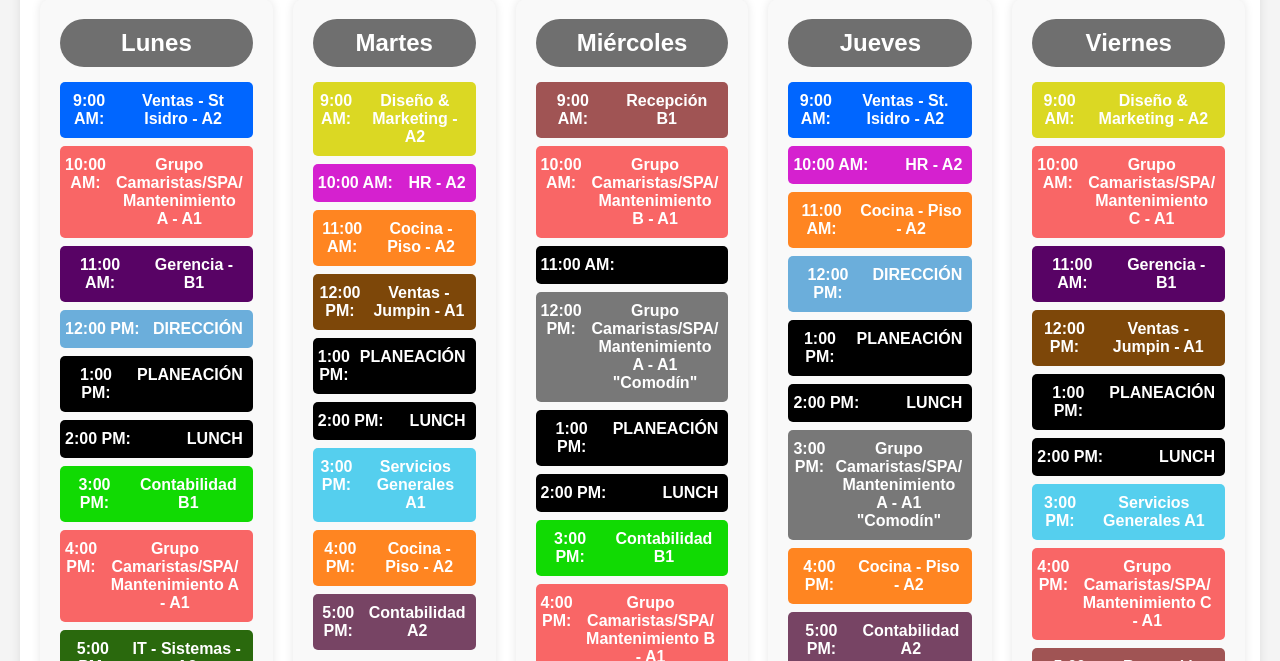
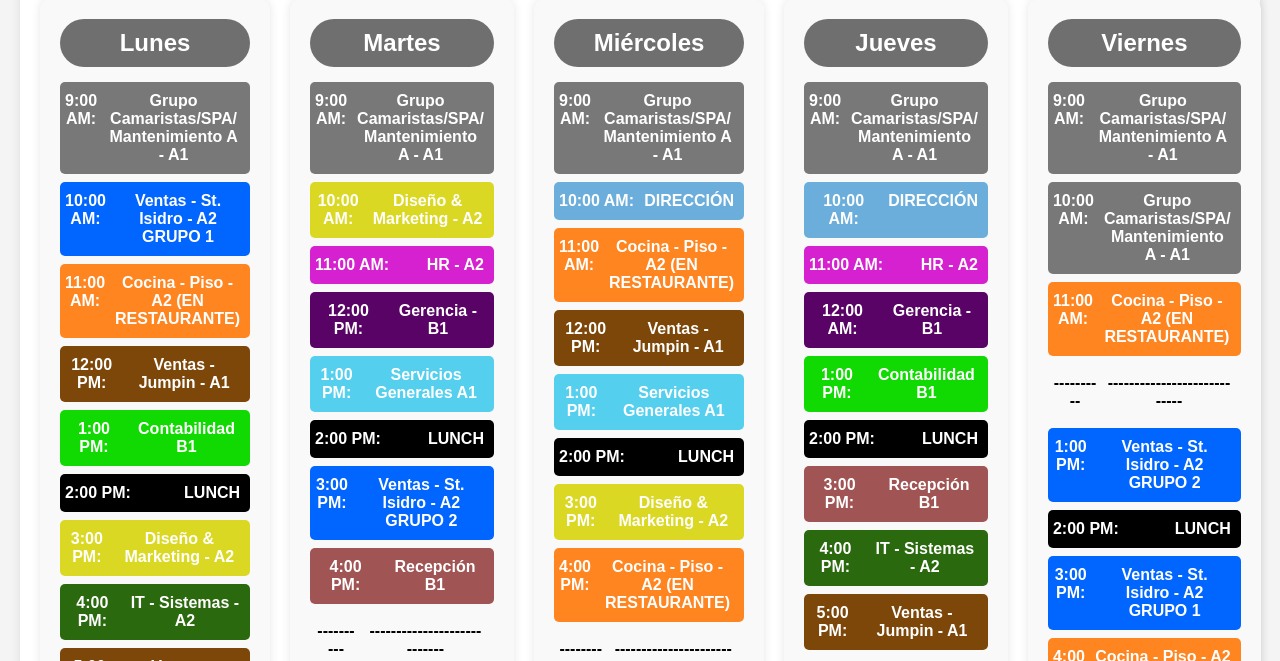
Before and after one commit to DanielAlcala24/weeklyScheduleAbadimx, a plain HTML site: page index.html in a window 1280 px wide. Shown: the part 291-952 px from the top of the page. Drawn offline with Linux system fonts and the light colour scheme.

Commit message:
cambios en horarios

```diff
--- a/index.html
+++ b/index.html
@@ -15,63 +15,99 @@
         <div class="schedule">
             <div class="day">
                 <h2>Lunes</h2>
-                <p class="ventasSTA1"><strong>9:00 AM:</strong> Ventas - St Isidro - A2</p>
-                <p class="camaristasSPAMantCA1"><strong>10:00 AM:</strong> Grupo Camaristas/SPA/ Mantenimiento A - A1</p>
-                <p class="gerenciaB1"><strong>11:00 AM:</strong> Gerencia - B1</p>
-                <p class="direccion"><strong>12:00 PM:</strong> DIRECCIÓN</p>
-                <p class="black"><strong>1:00 PM:</strong> PLANEACIÓN</p>
+                <p class="camaristasSPAMantAA11"><strong>9:00 AM:</strong> Grupo Camaristas/SPA/ Mantenimiento A - A1</p>
+                <!--<p class="ventasSTA1"><strong>9:00 AM:</strong> Ventas - St Isidro - A2</p>-->
+                <p class="ventasSTA1"><strong>10:00 AM:</strong> Ventas - St. Isidro - A2 GRUPO 1</p>
+                <!--<p class="camaristasSPAMantCA1"><strong>10:00 AM:</strong> Grupo Camaristas/SPA/ Mantenimiento A - A1</p>-->
+                <p class="cocinaPisoA2"><strong>11:00 AM:</strong> Cocina - Piso - A2 (EN RESTAURANTE)</p>
+                <!--<p class="gerenciaB1"><strong>11:00 AM:</strong> Gerencia - B1</p>-->
+                <p class="ventasJumpinA1"><strong>12:00 PM:</strong> Ventas - Jumpin - A1</p>
+                <!--<p class="direccion"><strong>12:00 PM:</strong> DIRECCIÓN</p>-->
+                <p class="contabilidadB1"><strong>1:00 PM:</strong> Contabilidad B1 </p>
+                <!--<p class="black"><strong>1:00 PM:</strong> PLANEACIÓN</p>-->
                 <p class="black"><strong>2:00 PM:</strong> LUNCH</p>
-                <p class="contabilidadB1"><strong>3:00 PM:</strong> Contabilidad B1 </p>
-                <p class="camaristasSPAMantCA1"><strong>4:00 PM:</strong> Grupo Camaristas/SPA/ Mantenimiento A - A1</p>
-                <p class="ITA2"><strong>5:00 PM:</strong> IT - Sistemas - A2</p>
+                <p class="disenoA2"><strong>3:00 PM:</strong> Diseño & Marketing - A2</p>
+                <!--<p class="contabilidadB1"><strong>3:00 PM:</strong> Contabilidad B1 </p>-->
+                <p class="ITA2"><strong>4:00 PM:</strong> IT - Sistemas - A2</p>
+                <!--<p class="camaristasSPAMantCA1"><strong>4:00 PM:</strong> Grupo Camaristas/SPA/ Mantenimiento A - A1</p>-->
+                <p class="ventasJumpinA1"><strong>5:00 PM:</strong> Ventas - Jumpin - A1</p>
+                <!--<p class="ITA2"><strong>5:00 PM:</strong> IT - Sistemas - A2</p>-->
             </div>
             <div class="day">
                 <h2>Martes</h2>
-                <p class="disenoA2"><strong>9:00 AM:</strong> Diseño & Marketing - A2</p>
-                <p class="HRA2"><strong>10:00 AM:</strong> HR - A2</p>
-                <p class="cocinaPisoA2"><strong>11:00 AM:</strong> Cocina - Piso - A2</p>
-                <p class="ventasJumpinA1"><strong>12:00 PM:</strong> Ventas - Jumpin - A1</p>
-                <p class="black"><strong>1:00 PM:</strong> PLANEACIÓN</p>
+                <p class="camaristasSPAMantAA11"><strong>9:00 AM:</strong> Grupo Camaristas/SPA/ Mantenimiento A - A1</p>
+                <!--<p class="disenoA2"><strong>9:00 AM:</strong> Diseño & Marketing - A2</p>-->
+                <p class="disenoA2"><strong>10:00 AM:</strong> Diseño & Marketing - A2</p>
+                <!--<p class="HRA2"><strong>10:00 AM:</strong> HR - A2</p>-->
+                <p class="HRA2"><strong>11:00 AM:</strong> HR - A2</p>
+                <!--<p class="cocinaPisoA2"><strong>11:00 AM:</strong> Cocina - Piso - A2</p>-->
+                <p class="gerenciaB1"><strong>12:00 PM:</strong> Gerencia - B1</p>
+                <!--<p class="ventasJumpinA1"><strong>12:00 PM:</strong> Ventas - Jumpin - A1</p>-->
+                <p class="serviciosGeneralesA1"><strong>1:00 PM:</strong> Servicios Generales A1</p>
+                <!--<p class="black"><strong>1:00 PM:</strong> PLANEACIÓN</p>-->
                 <p class="black"><strong>2:00 PM:</strong> LUNCH</p>
-                <p class="serviciosGeneralesA1"><strong>3:00 PM:</strong> Servicios Generales A1</p>
-                <p class="cocinaPisoA2"><strong>4:00 PM:</strong> Cocina - Piso - A2</p>
-                <p class="contabilidadA2"><strong>5:00 PM:</strong> Contabilidad A2</p>
+                <p class="ventasSTA1"><strong>3:00 PM:</strong> Ventas - St. Isidro - A2 GRUPO 2</p>
+                <!--<p class="serviciosGeneralesA1"><strong>3:00 PM:</strong> Servicios Generales A1</p>-->
+                <p class="recepcionB1"><strong>4:00 PM:</strong> Recepción B1</p>
+                <!--<p class="cocinaPisoA2"><strong>4:00 PM:</strong> Cocina - Piso - A2</p>-->
+                <p class="" style="color: #000;"><strong>----------</strong>----------------------------</p>
             </div>
             <div class="day">
                 <h2>Miércoles</h2>
-                <p class="recepcionB1"><strong>9:00 AM:</strong> Recepción B1</p>
-                <p class="camaristasSPAMantCA1"><strong>10:00 AM:</strong> Grupo Camaristas/SPA/ Mantenimiento B - A1</p>
-                <p class="black"><strong>11:00 AM:</strong> </p>
-                <p class="camaristasSPAMantAA11"><strong>12:00 PM:</strong> Grupo Camaristas/SPA/ Mantenimiento A - A1 "Comodín"</p>
-                <p class="black"><strong>1:00 PM:</strong> PLANEACIÓN</p>
+                <p class="camaristasSPAMantAA11"><strong>9:00 AM:</strong> Grupo Camaristas/SPA/ Mantenimiento A - A1</p>
+                <!--<p class="recepcionB1"><strong>9:00 AM:</strong> Recepción B1</p>-->
+                <p class="direccion"><strong>10:00 AM:</strong> DIRECCIÓN</p>
+                <!--<p class="camaristasSPAMantCA1"><strong>10:00 AM:</strong> Grupo Camaristas/SPA/ Mantenimiento B - A1</p>-->
+                <p class="cocinaPisoA2"><strong>11:00 AM:</strong> Cocina - Piso - A2 (EN RESTAURANTE)</p>
+                <!--<p class="black"><strong>11:00 AM:</strong> </p>-->
+                <p class="ventasJumpinA1"><strong>12:00 PM:</strong> Ventas - Jumpin - A1</p>
+                <!--<p class="camaristasSPAMantAA11"><strong>12:00 PM:</strong> Grupo Camaristas/SPA/ Mantenimiento A - A1 "Comodín"</p>-->
+                <p class="serviciosGeneralesA1"><strong>1:00 PM:</strong> Servicios Generales A1</p>
+                <!--<p class="black"><strong>1:00 PM:</strong> PLANEACIÓN</p>-->
                 <p class="black"><strong>2:00 PM:</strong> LUNCH</p>
-                <p class="contabilidadB1"><strong>3:00 PM:</strong> Contabilidad B1 </p>
-                <p class="camaristasSPAMantCA1"><strong>4:00 PM:</strong> Grupo Camaristas/SPA/ Mantenimiento B - A1</p>
-                <p class="ITA2"><strong>5:00 PM:</strong> IT - Sistemas - A2</p>
+                <p class="disenoA2"><strong>3:00 PM:</strong> Diseño & Marketing - A2</p>
+                <!--<p class="contabilidadB1"><strong>3:00 PM:</strong> Contabilidad B1 </p>-->
+                <p class="cocinaPisoA2"><strong>4:00 PM:</strong> Cocina - Piso - A2 (EN RESTAURANTE)</p>
+                <!--<p class="camaristasSPAMantCA1"><strong>4:00 PM:</strong> Grupo Camaristas/SPA/ Mantenimiento B - A1</p>-->
+                <p class="" style="color: #000;"><strong>----------</strong>----------------------------</p>
             </div>
             <div class="day">
                 <h2>Jueves</h2>
-                <p class="ventasSTA1"><strong>9:00 AM:</strong> Ventas - St. Isidro - A2</p>
-                <p class="HRA2"><strong>10:00 AM:</strong> HR - A2</p>
-                <p class="cocinaPisoA2"><strong>11:00 AM:</strong> Cocina - Piso - A2</p>
-                <p class="direccion"><strong>12:00 PM:</strong> DIRECCIÓN</p>
-                <p class="black"><strong>1:00 PM:</strong> PLANEACIÓN</p>
+                <p class="camaristasSPAMantAA11"><strong>9:00 AM:</strong> Grupo Camaristas/SPA/ Mantenimiento A - A1</p>
+                <!--<p class="ventasSTA1"><strong>9:00 AM:</strong> Ventas - St. Isidro - A2</p>-->
+                <p class="direccion"><strong>10:00 AM:</strong> DIRECCIÓN</p>
+                <!--<p class="HRA2"><strong>10:00 AM:</strong> HR - A2</p>-->
+                <p class="HRA2"><strong>11:00 AM:</strong> HR - A2</p>
+                <!--<p class="cocinaPisoA2"><strong>11:00 AM:</strong> Cocina - Piso - A2</p>-->
+                <p class="gerenciaB1"><strong>12:00 AM:</strong> Gerencia - B1</p>
+                <!--<p class="direccion"><strong>12:00 PM:</strong> DIRECCIÓN</p>-->
+                <p class="contabilidadB1"><strong>1:00 PM:</strong> Contabilidad B1 </p>
+                <!--<p class="black"><strong>1:00 PM:</strong> PLANEACIÓN</p>-->
                 <p class="black"><strong>2:00 PM:</strong> LUNCH</p>
-                <p class="camaristasSPAMantAA11"><strong>3:00 PM:</strong> Grupo Camaristas/SPA/ Mantenimiento A - A1 "Comodín"</p>
-                <p class="cocinaPisoA2"><strong>4:00 PM:</strong> Cocina - Piso - A2</p>
-                <p class="contabilidadA2"><strong>5:00 PM:</strong> Contabilidad A2</p>
+                <p class="recepcionB1"><strong>3:00 PM:</strong> Recepción B1</p>
+                <!--<p class="camaristasSPAMantAA11"><strong>3:00 PM:</strong> Grupo Camaristas/SPA/ Mantenimiento A - A1 "Comodín"</p>-->
+                <p class="ITA2"><strong>4:00 PM:</strong> IT - Sistemas - A2</p>
+                <!--<p class="cocinaPisoA2"><strong>4:00 PM:</strong> Cocina - Piso - A2</p>-->
+                <p class="ventasJumpinA1"><strong>5:00 PM:</strong> Ventas - Jumpin - A1</p>
+                <!--<p class="contabilidadA2"><strong>5:00 PM:</strong> Contabilidad A2</p>-->
             </div>
             <div class="day">
                 <h2>Viernes</h2>
-                <p class="disenoA2"><strong>9:00 AM:</strong> Diseño & Marketing - A2</p>
-                <p class="camaristasSPAMantCA1"><strong>10:00 AM:</strong> Grupo Camaristas/SPA/ Mantenimiento C - A1</p>
-                <p class="gerenciaB1"><strong>11:00 AM:</strong> Gerencia - B1</p>
-                <p class="ventasJumpinA1"><strong>12:00 PM:</strong> Ventas - Jumpin - A1</p>
-                <p class="black"><strong>1:00 PM:</strong> PLANEACIÓN</p>
+                <p class="camaristasSPAMantAA11"><strong>9:00 AM:</strong> Grupo Camaristas/SPA/ Mantenimiento A - A1</p>
+                <!--<p class="disenoA2"><strong>9:00 AM:</strong> Diseño & Marketing - A2</p>-->
+                <p class="camaristasSPAMantAA11"><strong>10:00 AM:</strong> Grupo Camaristas/SPA/ Mantenimiento A - A1</p>
+                <!--<p class="camaristasSPAMantCA1"><strong>10:00 AM:</strong> Grupo Camaristas/SPA/ Mantenimiento C - A1</p>-->
+                <p class="cocinaPisoA2"><strong>11:00 AM:</strong> Cocina - Piso - A2 (EN RESTAURANTE)</p>
+                <!--<p class="gerenciaB1"><strong>11:00 AM:</strong> Gerencia - B1</p>-->
+                <p class="" style="color: #000;"><strong>----------</strong>----------------------------</p>
+                <p class="ventasSTA1"><strong>1:00 PM:</strong> Ventas - St. Isidro - A2 GRUPO 2</p>
+                <!--<p class="black"><strong>1:00 PM:</strong> PLANEACIÓN</p>-->
                 <p class="black"><strong>2:00 PM:</strong> LUNCH</p>
-                <p class="serviciosGeneralesA1"><strong>3:00 PM:</strong> Servicios Generales A1</p>
-                <p class="camaristasSPAMantCA1"><strong>4:00 PM:</strong> Grupo Camaristas/SPA/ Mantenimiento C - A1</p>
-                <p class="recepcionB1"><strong>5:00 PM:</strong> Recepción B1</p>
+                <p class="ventasSTA1"><strong>3:00 PM:</strong> Ventas - St. Isidro - A2 GRUPO 1</p>
+                <!--<p class="serviciosGeneralesA1"><strong>3:00 PM:</strong> Servicios Generales A1</p>-->
+                <p class="cocinaPisoA2"><strong>4:00 PM:</strong> Cocina - Piso - A2 (EN RESTAURANTE)</p>
+                <!--<p class="camaristasSPAMantCA1"><strong>4:00 PM:</strong> Grupo Camaristas/SPA/ Mantenimiento C - A1</p>-->
+                <p class="" style="color: #000;"><strong>----------</strong>----------------------------</p>
             </div>
         </div>
     </div>
```
